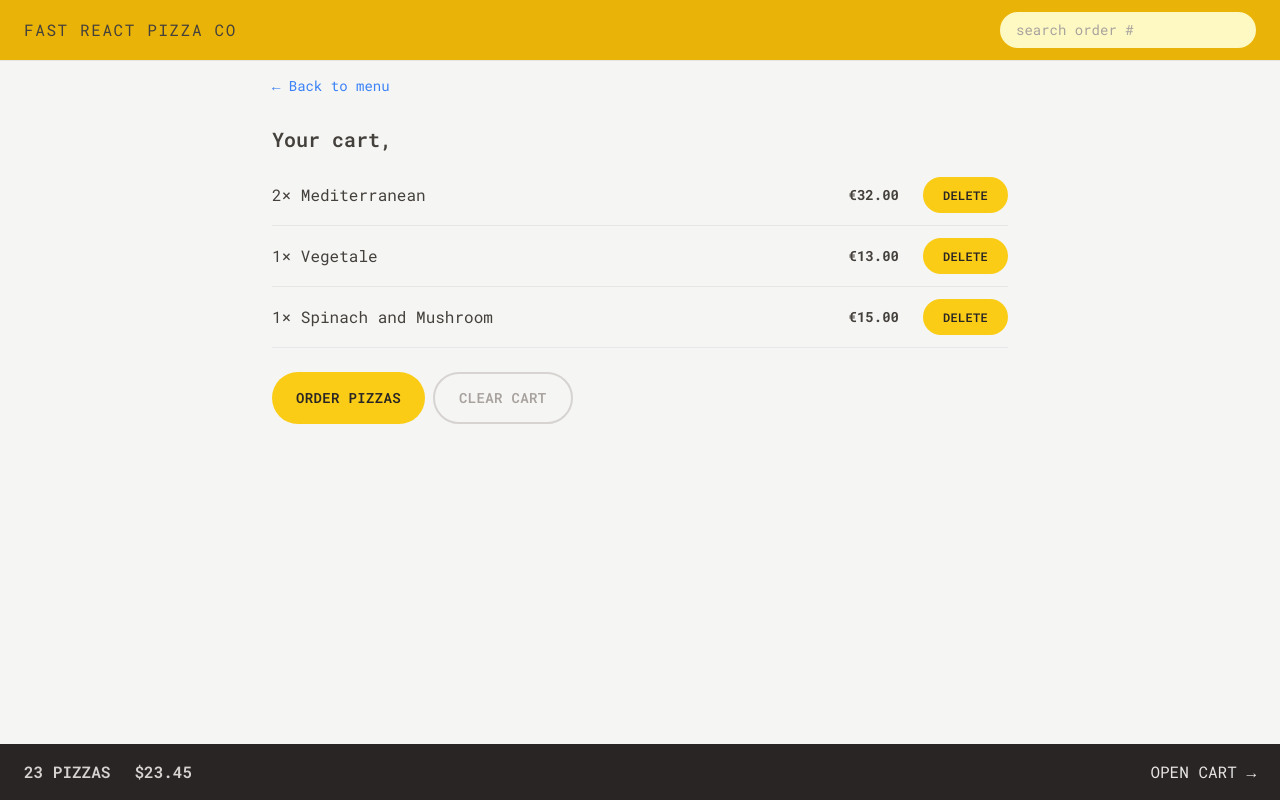
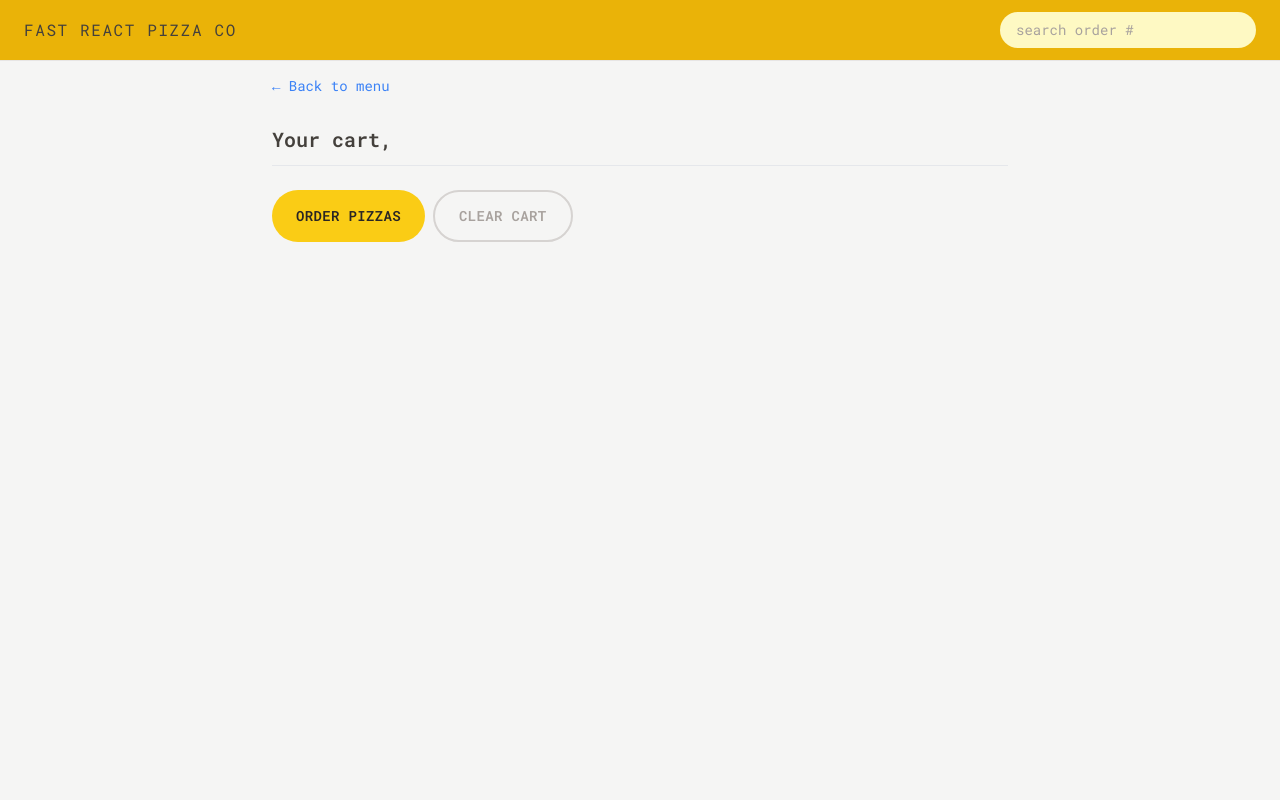
Before and after one commit to ignatius22/pizzaorder, a React (Vite) app: page /cart in a window 1280 px wide. Built offline with nearby package versions, Linux system fonts and the light colour scheme.

Commit message:
Refactor uselector and implement add to cart feature

```diff
--- a/src/features/cart/Cart.jsx
+++ b/src/features/cart/Cart.jsx
@@ -3,6 +3,7 @@ import LinkButton from '../../ui/LinkButton';
 import Button from '../../ui/Button';
 import CartItem from './CartItem';
 import { useSelector } from 'react-redux';
+import { getCart } from './cartSlice';
 // eslint-disable-next-line no-unused-vars
 const fakeCart = [
   {
@@ -30,8 +31,7 @@ const fakeCart = [
 
 function Cart() {
   const { username } = useSelector((state) => state.user);
-
-  const cart = fakeCart;
+  const cart = useSelector(getCart);
 
   return (
     <div className="px-4 py-3">
--- a/src/features/cart/CartOverview.jsx
+++ b/src/features/cart/CartOverview.jsx
@@ -1,11 +1,18 @@
-import { Link } from "react-router-dom";
+import { useSelector } from 'react-redux';
+import { Link } from 'react-router-dom';
+import { getTotalCartPrice, getTotalCartQuantity } from './cartSlice';
+import { formatCurrency } from '../../utils/helpers';
 
 function CartOverview() {
+  const quantity = useSelector(getTotalCartQuantity);
+  const totalPrice = useSelector(getTotalCartPrice);
+
+  if(!quantity) return null;
   return (
     <div className="flex items-center justify-between bg-stone-800 px-4 py-4 uppercase text-stone-200 sm:px-6 md:text-base ">
-      <p className="space-x-4 sm:space-x-6 font-semibold text-stone-300">
-        <span>23 pizzas</span>
-        <span>$23.45</span>
+      <p className="space-x-4 font-semibold text-stone-300 sm:space-x-6">
+        <span>{quantity} pizzas</span>
+        <span>{formatCurrency(totalPrice)}</span>
       </p>
       <Link to="/cart">Open cart &rarr;</Link>
     </div>
--- a/src/features/cart/cartSlice.js
+++ b/src/features/cart/cartSlice.js
@@ -1,16 +1,7 @@
 import { createSlice } from '@reduxjs/toolkit';
 
 const initialState = {
-  // cart: []
-  cart: [
-    {
-      pizzaId: 12,
-      name: 'Mediterranean',
-      quantity: 2,
-      unitPrice: 16,
-      totalPrice: 32,
-    },
-  ],
+  cart: [],
 };
 
 const cartSlice = createSlice({
@@ -47,3 +38,11 @@ export const {
   clearCart,
 } = cartSlice.actions;
 export default cartSlice.reducer;
+
+export const getCart = (state) => state.cart.cart
+
+export const getTotalCartQuantity = (state) =>
+  state.cart.cart.reduce((sum, item) => sum + item.quantity, 0);
+
+export const getTotalCartPrice = (state) =>
+  state.cart.cart.reduce((sum, item) => sum + item.totalPrice, 0);
--- a/src/features/menu/MenuItem.jsx
+++ b/src/features/menu/MenuItem.jsx
@@ -1,8 +1,22 @@
+import { useDispatch } from 'react-redux';
 import Button from '../../ui/Button';
 import { formatCurrency } from '../../utils/helpers';
+import { addItem } from '../cart/cartSlice';
 
 function MenuItem({ pizza }) {
   const { id, name, unitPrice, ingredients, soldOut, imageUrl } = pizza;
+
+  const dispatch = useDispatch();
+  function handleAddToCart() {
+    const newItem = {
+      pizzaId: id,
+      name,
+      quantity: 1,
+      unitPrice,
+      totalPrice: unitPrice * 1,
+    };
+    dispatch(addItem(newItem));
+  }
 
   return (
     <li className="flex gap-4 py-2">
@@ -11,7 +25,7 @@ function MenuItem({ pizza }) {
         alt={name}
         className={`h-24 ${soldOut ? 'opacity-70 grayscale' : ''}`}
       />
-      <div className="flex  flex-col grow pt-0.5">
+      <div className="flex  grow flex-col pt-0.5">
         <p className="font-medium">{name}</p>
         <p className="text-sm capitalize italic text-stone-500">
           {ingredients.join(', ')}
@@ -24,7 +38,11 @@ function MenuItem({ pizza }) {
               Sold out
             </p>
           )}
-          <Button type="small">Add to cart</Button>
+          {!soldOut && (
+            <Button type="small" onClick={handleAddToCart}>
+              Add to cart
+            </Button>
+          )}
         </div>
       </div>
     </li>
--- a/src/ui/Button.jsx
+++ b/src/ui/Button.jsx
@@ -1,7 +1,7 @@
 import React from 'react';
 import { Link } from 'react-router-dom';
 
-function Button({ children, disabled, to, type,onClick }) {
+function Button({ children, disabled, to, type, onClick }) {
   const base =
     'inline-block text-sm rounded-full bg-yellow-400 font-semibold uppercase tracking-wide text-stone-800 transition-colors duration-300 hover:bg-yellow-300 focus:bg-yellow-300 focus:outline-none focus:ring focus:ring-yellow-300 focus:ring-offset-2 disabled:cursor-not-allowed';
 
@@ -19,8 +19,15 @@ function Button({ children, disabled, to, type,onClick }) {
         {children}
       </Link>
     );
+  if (onClick)
+    return (
+      <button disabled={disabled} className={styles[type]} onClick={onClick}>
+        {children}
+      </button>
+    );
+
   return (
-    <button disabled={disabled} className={styles[type]} onClick={onClick}>
+    <button disabled={disabled} className={styles[type]}>
       {children}
     </button>
   );
```
